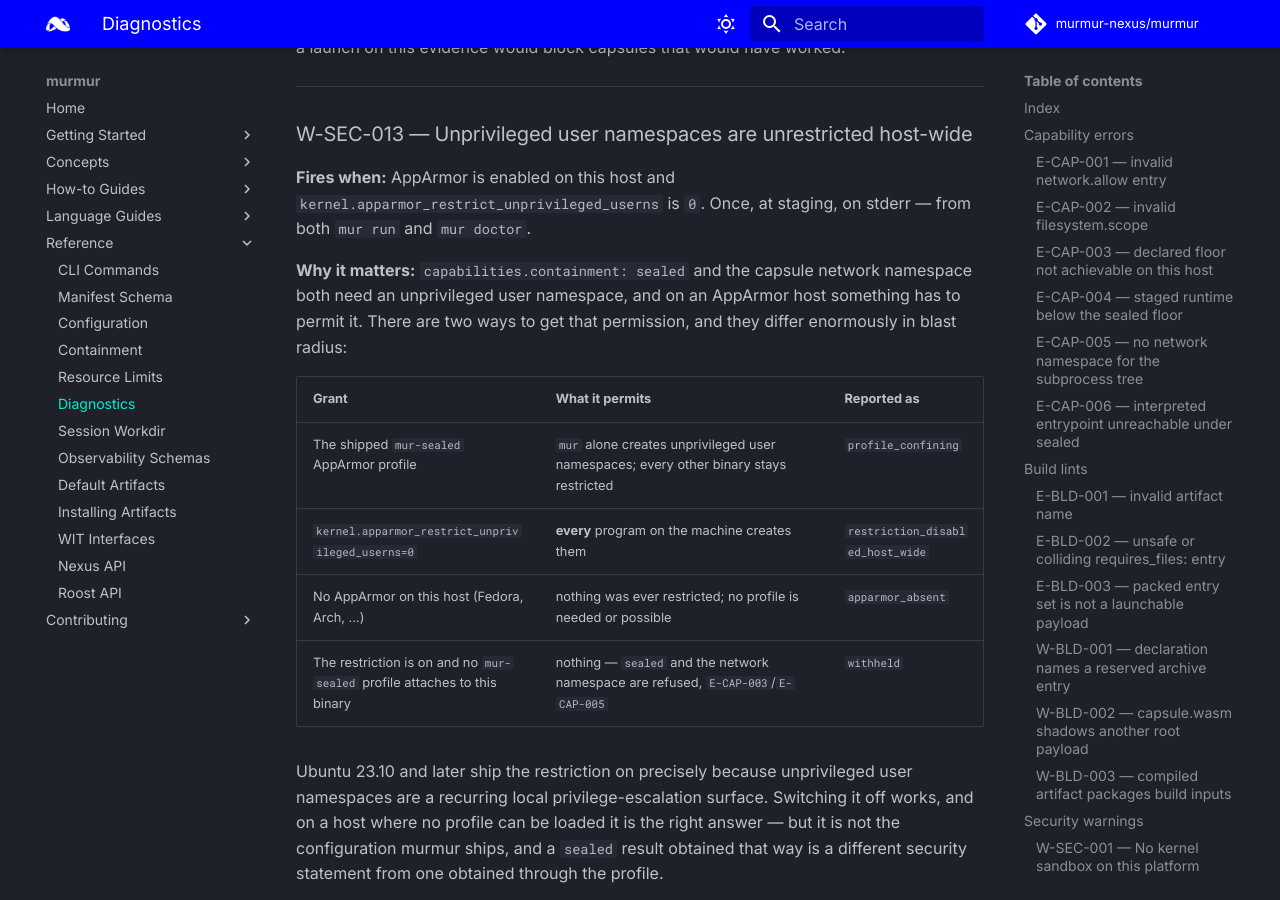
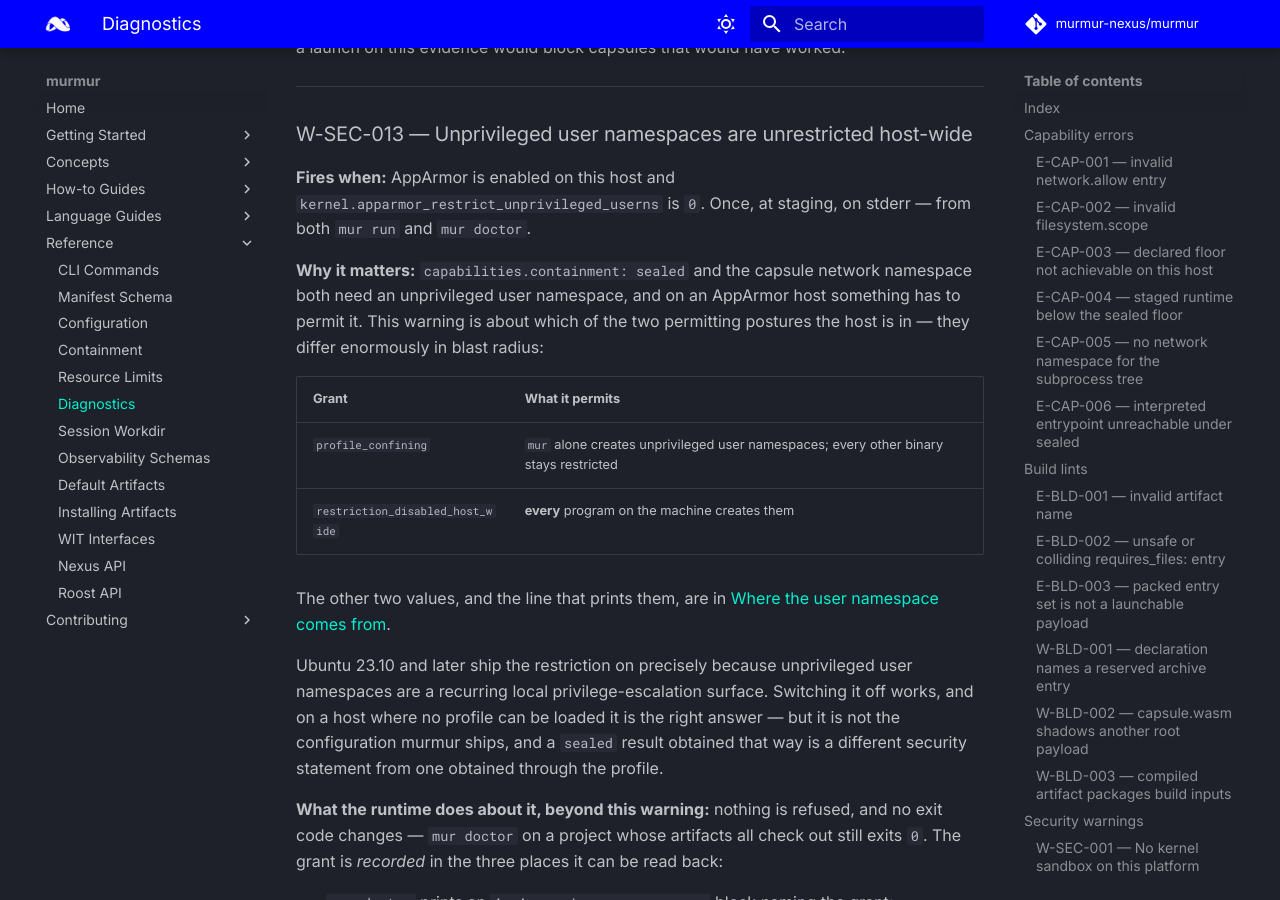
Before and after one commit to murmur-nexus/murmur, an MkDocs documentation site: the page built from docs/content/reference/diagnostics.md, in a window 1280 px wide and 900 px high, scrolled down 21739 px. Built offline with MkDocs 1.6.1 and Material for MkDocs 9.7.7, drawn with Linux system fonts in a browser that asks for light colours; comment, search, counter and statistics services are not loaded.

Commit message:
checkpoint(#36d0fb19): land review fixes

```diff
--- a/docs/content/reference/diagnostics.md
+++ b/docs/content/reference/diagnostics.md
@@ -775,15 +775,16 @@
 `mur run` and `mur doctor`.
 
 **Why it matters:** `capabilities.containment: sealed` and the capsule network namespace both need
-an unprivileged user namespace, and on an AppArmor host something has to permit it. There are two
-ways to get that permission, and they differ enormously in blast radius:
+an unprivileged user namespace, and on an AppArmor host something has to permit it. This warning is
+about which of the two permitting postures the host is in — they differ enormously in blast radius:
 
-| Grant | What it permits | Reported as |
-|---|---|---|
-| The shipped `mur-sealed` AppArmor profile | `mur` alone creates unprivileged user namespaces; every other binary stays restricted | `profile_confining` |
-| `kernel.apparmor_restrict_unprivileged_userns=0` | **every** program on the machine creates them | `restriction_disabled_host_wide` |
-| No AppArmor on this host (Fedora, Arch, …) | nothing was ever restricted; no profile is needed or possible | `apparmor_absent` |
-| The restriction is on and no `mur-sealed` profile attaches to this binary | nothing — `sealed` and the network namespace are refused, `E-CAP-003`/`E-CAP-005` | `withheld` |
+| Grant | What it permits |
+|---|---|
+| `profile_confining` | `mur` alone creates unprivileged user namespaces; every other binary stays restricted |
+| `restriction_disabled_host_wide` | **every** program on the machine creates them |
+
+The other two values, and the line that prints them, are in
+[Where the user namespace comes from](containment.md#userns-grant).
 
 Ubuntu 23.10 and later ship the restriction on precisely because unprivileged user namespaces are a
 recurring local privilege-escalation surface. Switching it off works, and on a host where no profile
```
Also changed, not shown: docs/content/how-to/different-ways-to-run-murmur.md (+2 -2 lines), docs/content/reference/sealed-containment-manual-verification.md (+4 -0 lines), 3 other files.
